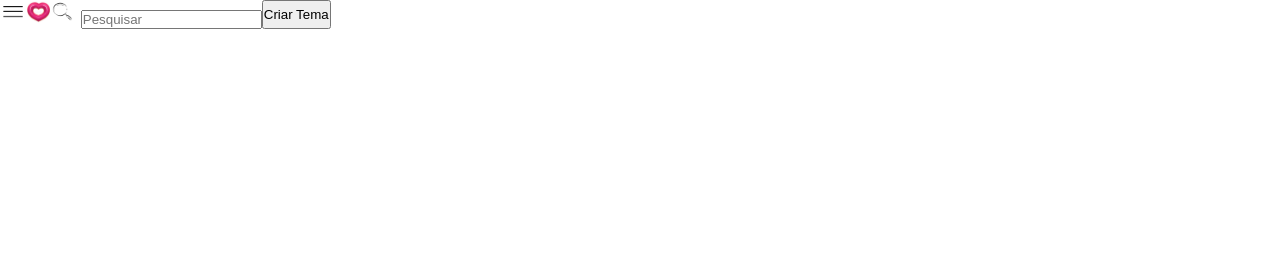
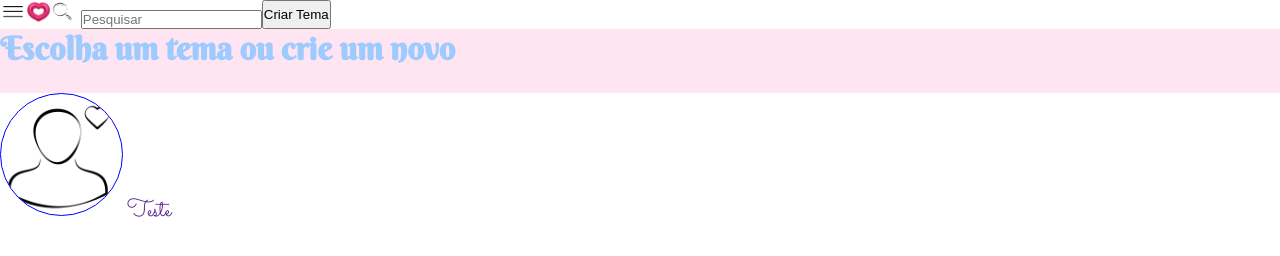
Before and after one commit to c-alvares/FORUM, a plain HTML site: page frontend/Paginas/paginaHome/home.html in a window 1280 px wide. Drawn offline with Linux system fonts and the light colour scheme.

Commit message:
Iniciada criação da página Home

```diff
--- a/Backend/package.json
+++ b/Backend/package.json
@@ -16,6 +16,5 @@
   },
   "author": "",
   "license": "ISC",
-  "devDependencies": {},
   "description": ""
 }
--- a/docs/fonts/fontes.txt
+++ b/docs/fonts/fontes.txt
@@ -1,5 +1,5 @@
-sacramento --
-tangerine --
+sacramento
+tangerine
 berkshire swash
 reenie beanie
 niconne
--- a/frontend/Paginas/paginaHome/home.html
+++ b/frontend/Paginas/paginaHome/home.html
@@ -6,6 +6,11 @@
     <meta name="viewport" content="width=device-width, initial-scale=1.0">
     <link rel="icon" href="../../../assets/logo.png">
     <link rel="stylesheet" href="style/index.css">
+
+    <link rel="preconnect" href="https://fonts.googleapis.com">
+    <link rel="preconnect" href="https://fonts.gstatic.com" crossorigin>
+    <link href="https://fonts.googleapis.com/css2?family=Berkshire+Swash&family=Niconne&family=Reenie+Beanie&family=Sacramento&family=Tangerine&display=swap" rel="stylesheet">
+
     <title>Home</title>
 </head>
 <body>
@@ -18,7 +23,17 @@
         </div>
         <button>Criar Tema</button>
     </header>
-
-
+    <main>
+       <div class="barra">
+        <h2>Escolha um tema ou crie um novo</h2>
+       </div>
+       <div class="listaCards">
+        <div class="card1">
+            <Img id="pic1" src="../../../assets/avatar.png" alt="Ícone do Tema"/>
+            <a href="">Teste</a>
+        </div>
+       </div>
+    </main>
 </body>
+<script src="script.js"></script>
 </html>
--- a/frontend/Paginas/paginaHome/style/index.css
+++ b/frontend/Paginas/paginaHome/style/index.css
@@ -12,3 +12,38 @@ img {
     height: 3vh;
     width: 2vw;
 }
+.barra{
+    height: 8vh;
+    background-color: #ffe5f2;
+}
+.barra > h2 {
+    color: #9dcaff;
+    font-family: 'Berkshire Swash', cursive;
+    font-size: 2rem;
+    /* Fontes Importadas
+    sacramento
+    tangerine
+    berkshire swash
+    reenie beanie
+    niconne */
+}
+
+.card{
+    display: flex;
+    flex-direction: row;
+    align-items: baseline;
+    justify-content: flex-start;
+}
+
+.card1 > a {
+    font-size: 1.5rem;
+    font-family: 'Sacramento', cursive;
+    text-decoration: none;
+}
+
+#pic1 {
+    width: 15.3681vh;
+    height: 15.3681vh;
+    border-radius: 100%;
+    border: 1px solid blue;
+}
```
Also changed, not shown: 2 other files.
